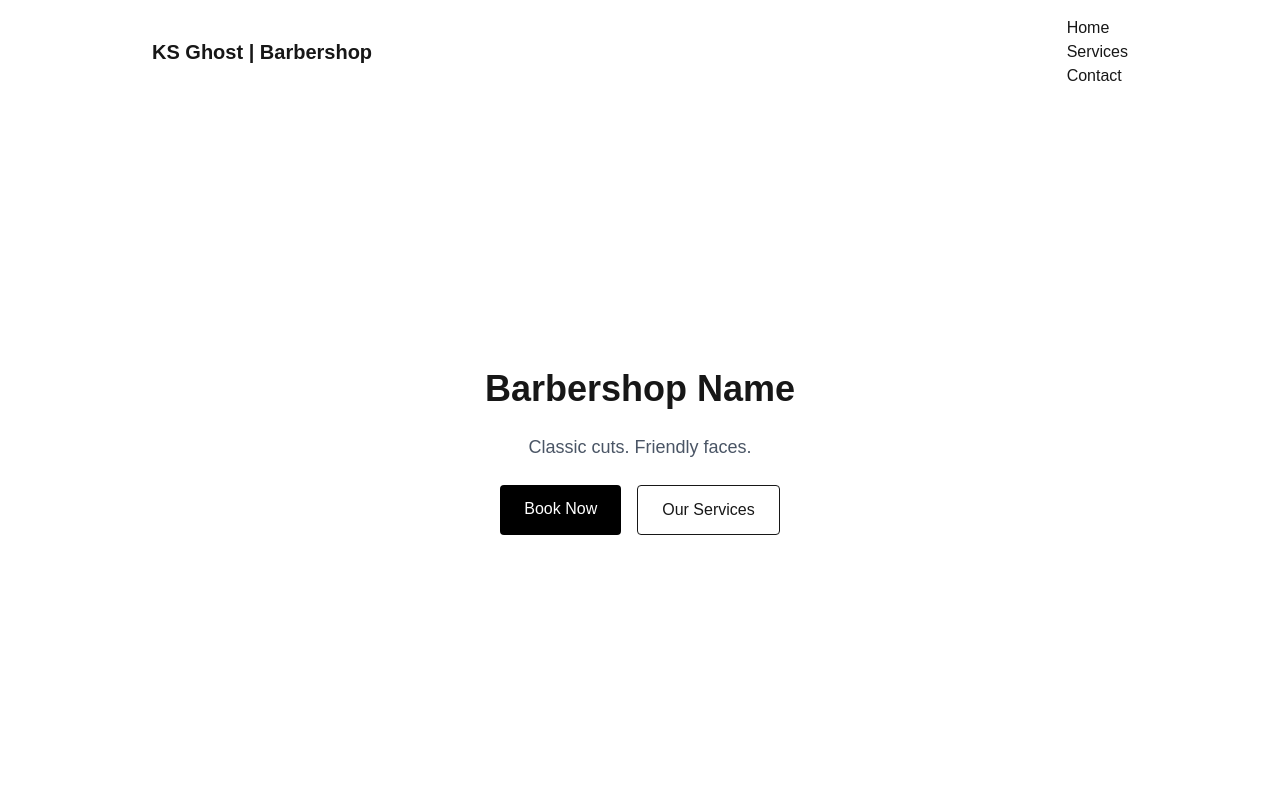
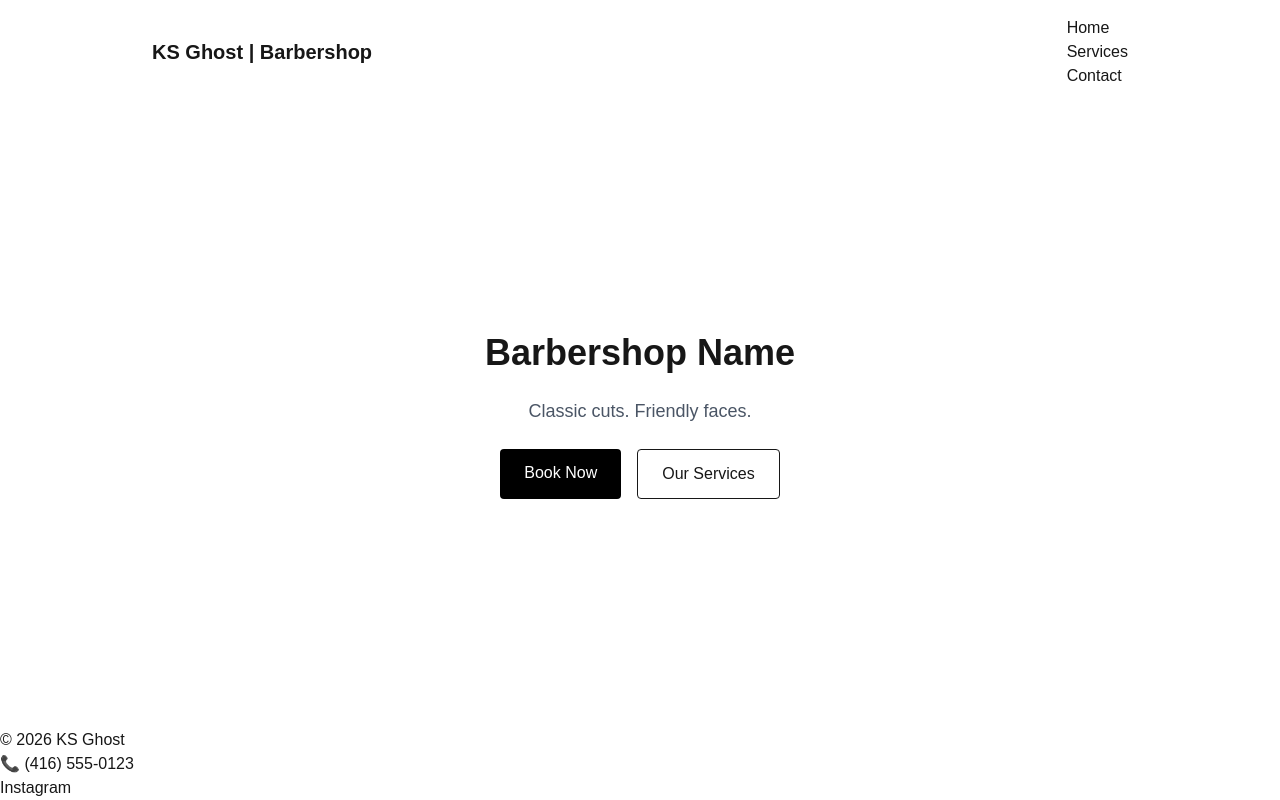
Before and after one commit to Elchinn04/Barbershop-, a Next.js app: page / in a window 1280 px wide. Built offline with nearby package versions, Linux system fonts and the light colour scheme.

Commit message:
Footer added

```diff
--- a/app/layout.tsx
+++ b/app/layout.tsx
@@ -2,6 +2,8 @@ import type { Metadata } from "next";
 import { Geist, Geist_Mono } from "next/font/google";
 import "./globals.css";
 import Navbar from "@/components/Navbar";
+import Footer from "@/components/Footer";
+
 const geistSans = Geist({
   variable: "--font-geist-sans",
   subsets: ["latin"],
@@ -26,6 +28,7 @@ export default function RootLayout({ children }: LayoutProps<"/">) {
       <body className="min-h-full flex flex-col">
         <Navbar />
         {children}
+        <Footer />
       </body>
     </html>
   );
--- /dev/null
+++ b/components/Footer.tsx
@@ -0,0 +1,13 @@
+import Link from "next/link";
+
+export default function Footer(){
+   return(
+    <footer>
+        <ul>
+            <li><Link href="/">© 2026 KS Ghost</Link></li>
+            <li><a href= "tel:+14165550123">📞 (416) 555-0123</a></li>
+            <li><a href="https://instagram.com" target="_blank" rel="noopener noreferrer">Instagram</a></li>
+        </ul>
+    </footer>
+   );
+}
```
